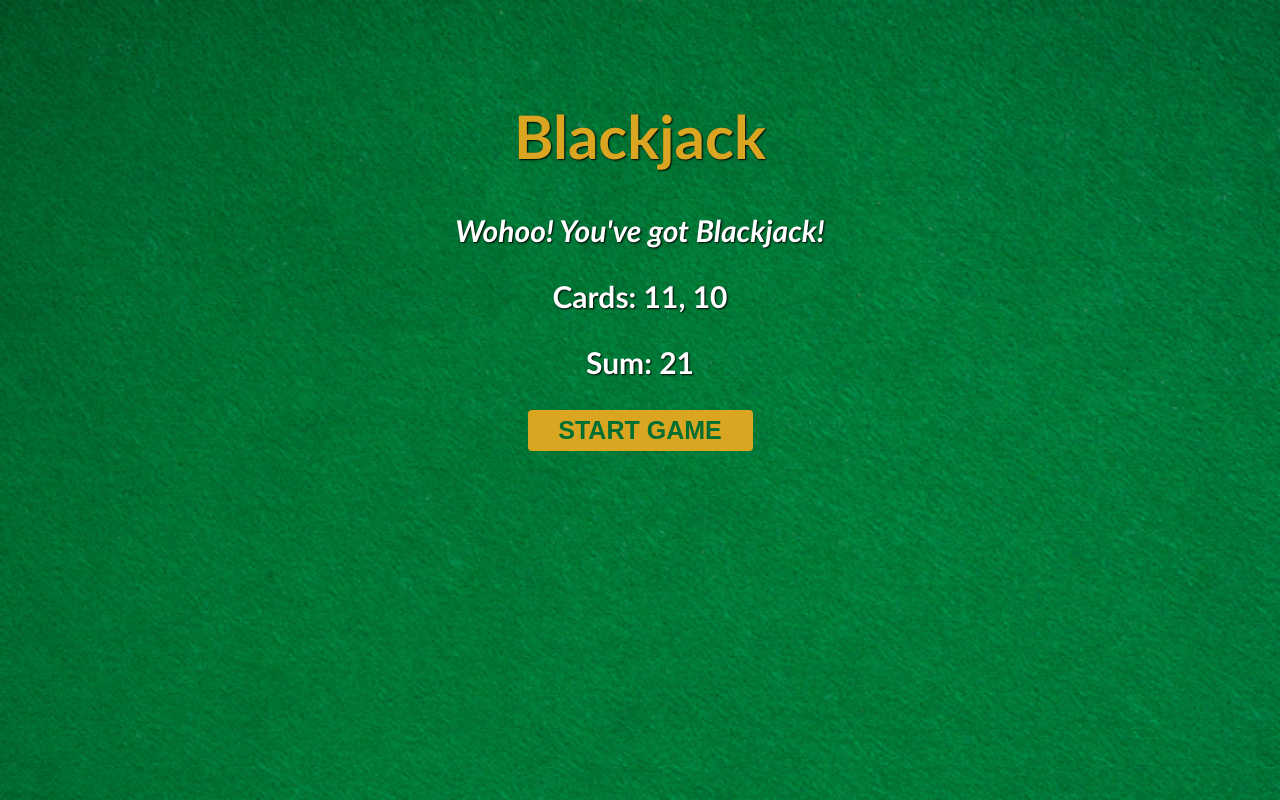
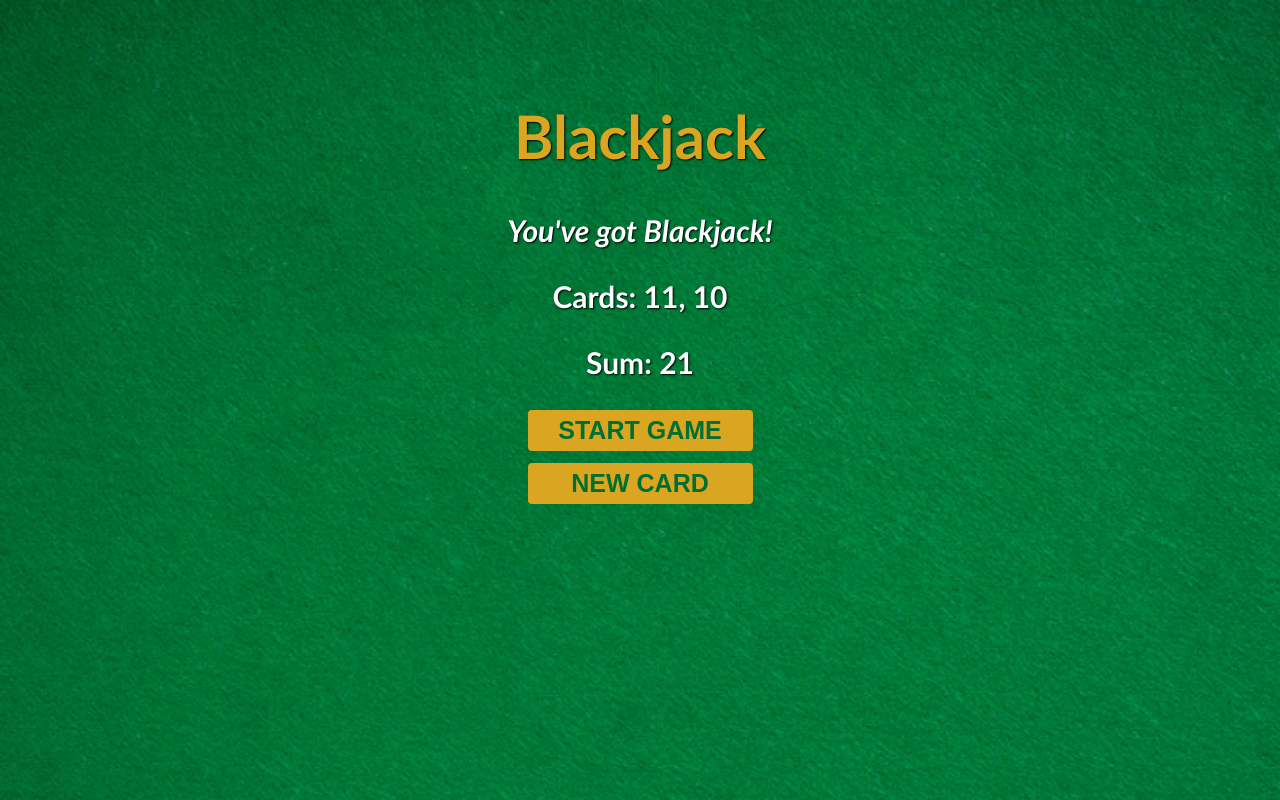
Before and after one commit to Mr-MikeRoss/Blackjack-Game, a website built with Vite: page index.html in a window 1280 px wide. Both pictures are taken after a click on the button "START GAME". Built offline with nearby package versions, Linux system fonts and the light colour scheme.

Commit message:
Added BTN
Added a "New Card" button as well as added a "btn-style" utility class.

```diff
--- a/index.css
+++ b/index.css
@@ -18,7 +18,13 @@ h1 {
     font-style: italic;
 }
 
-#start-btn {
+button {
+display: block;
+width: 400px;
+margin: 12px auto;
+}
+
+.btn-style {
     color: #016f32;
     width: 225px;
     background: goldenrod;
--- a/index.html
+++ b/index.html
@@ -7,7 +7,8 @@
         <p id="message-el">Want to play a round?</p>
         <p id="cards-el">Cards:</p>
         <p id="sum-el">Sum:</p>
-        <button id="start-btn" onclick="startGame()">START GAME</button>
+        <button class="btn-style" id="start-btn" onclick="startGame()">START GAME</button>
+        <button class="btn-style" onclick="newCard()">NEW CARD</button>
         <script src="index.js"></script>
     </body>
 </html>
--- a/index.js
+++ b/index.js
@@ -1,25 +1,34 @@
+//variables dom
 let messageEl = document.getElementById("message-el")
 let cardsEl = document.getElementById("cards-el")
 let sumEl = document.getElementById("sum-el")
+// game state
+let isAlive = false
+let hasBlackjack= false
+//elements of game
 let firstCard = 11
 let secondCard = 10
 let sum = firstCard + secondCard
-let hasBlackJack = false
-let isAlive = true
 let message = ""
-
+// When game starts
 function startGame() {
+    isAlive = true
     cardsEl.textContent = `Cards: ${firstCard}, ${secondCard}`
     sumEl.textContent = `Sum: ${sum}`
-
-    if (sum <= 20) {
-        message = "Do you want to draw a new card?"
+    if (sum < 21) {
+        message = "Would you like to draw another card?"
     } else if (sum === 21) {
-        message = "Wohoo! You've got Blackjack!"
-        hasBlackJack = true
+        message = "You've got Blackjack!"
+        hasBlackjack = true
+        console.log(hasBlackjack)
     } else {
-        message = "You're out of the game!"
+        message = "You're out of the game."
         isAlive = false
+        console.log(isAlive)
     }
     messageEl.textContent = message
 }
+
+function newCard() {
+    console.log("uwu")
+}
```
